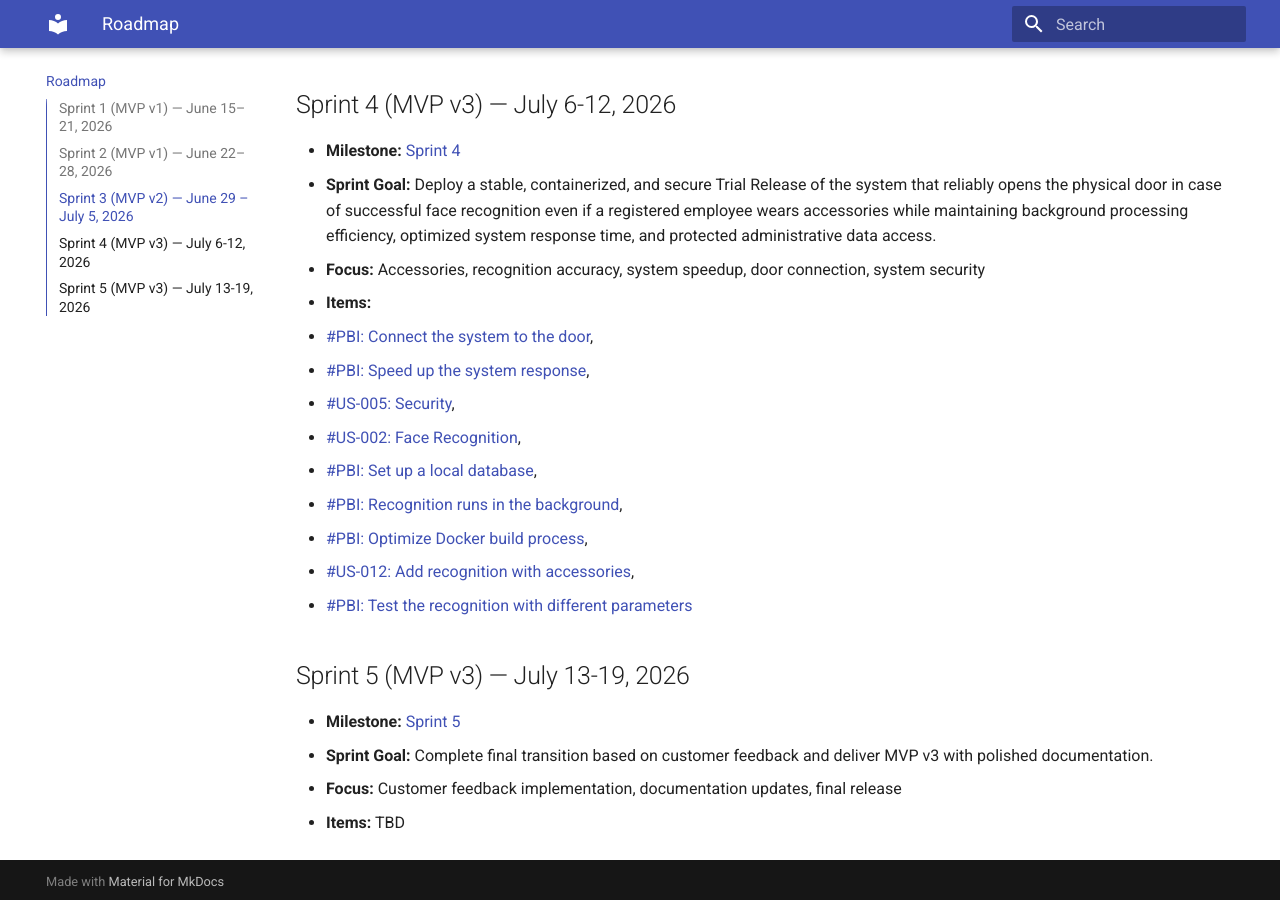
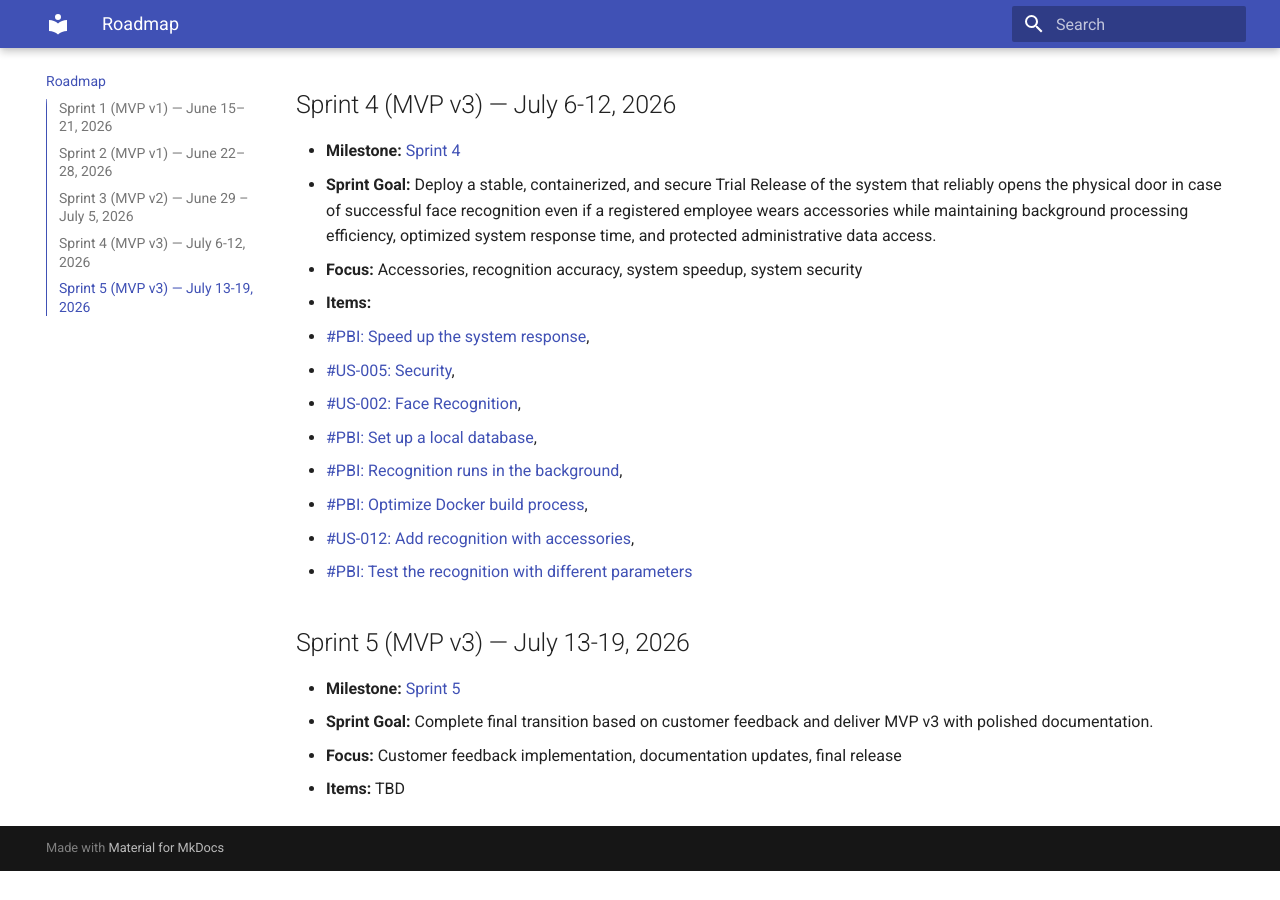
Before and after one commit to Innopolis-Robotics-Society/FaceGuardV3, an MkDocs documentation site: the page built from docs/roadmap.md, in a window 1280 px wide and 900 px high, scrolled down 1541 px. Built offline with MkDocs 1.6.1 and Material for MkDocs 9.7.7, drawn with Linux system fonts in a browser that asks for light colours; after the commit the page ends 2412 px from its top, so only the background shows below that.

Commit message:
Revise roadmap structure and content

```diff
--- a/docs/roadmap.md
+++ b/docs/roadmap.md
@@ -41,9 +41,8 @@
 ## Sprint 4 (MVP v3) — July 6-12, 2026
 - **Milestone:** [Sprint 4](https://github.com/Innopolis-Robotics-Society/FaceGuardV3/milestone/4)
 - **Sprint Goal:** Deploy a stable, containerized, and secure Trial Release of the system that reliably opens the physical door in case of successful face recognition even if a registered employee wears accessories while maintaining background processing efficiency, optimized system response time, and protected administrative data access.
-- **Focus:** Accessories, recognition accuracy, system speedup, door connection, system security
+- **Focus:** Accessories, recognition accuracy, system speedup, system security
 - **Items:**
-  - [#PBI: Connect the system to the door](https://github.com/Innopolis-Robotics-Society/FaceGuardV3/issues/194),
   - [#PBI: Speed up the system response](https://github.com/Innopolis-Robotics-Society/FaceGuardV3/issues/171),
   - [#US-005: Security](https://github.com/Innopolis-Robotics-Society/FaceGuardV3/issues/44),
   - [#US-002: Face Recognition](https://github.com/Innopolis-Robotics-Society/FaceGuardV3/issues/41),
```
